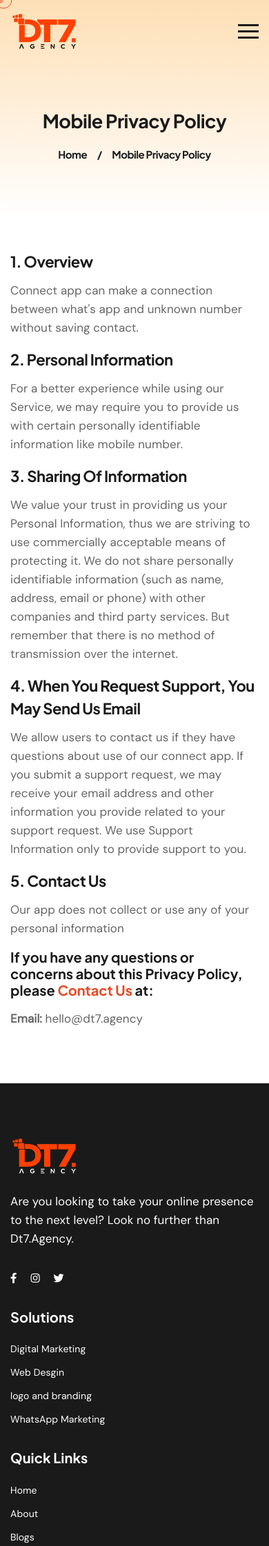
After one commit to DT7Solutions/DT7-advanced, a Django app: page /mobileprivacypolicy/ in a window 390 px wide. The commit adds this page. Shown: the top 2242 px of the page at 69% size. Run offline with Django 3.2, Linux system fonts and the light colour scheme; some libraries are stand-ins or nearby versions.

Commit message:
Blog and Mobile polocy update

```diff
--- a/Dt7solution/DT7App/sitemaps.py
+++ b/Dt7solution/DT7App/sitemaps.py
@@ -20,6 +20,7 @@ class PostSitemap(Sitemap):
             'projects',
             'contact',
             'privacypolicy',
+            'mobileprivacypolicy',
             'termsandconditions',
 
         ]
--- a/Dt7solution/DT7App/urls.py
+++ b/Dt7solution/DT7App/urls.py
@@ -1,5 +1,5 @@
 from django.urls import path
-from .views import Home,About,Blog,Solutions,Projects,Contact,Blogdetails,Privacypolicy,Projectdetails,Digitalpromotions,Webdesgin,PaidAdvertising,Brandidentity,WhatsAppPromotion,EmailMarketing,EcommerceListing,Privacypolicy,Termsandconditions,Seo
+from .views import Home,About,Blog,Solutions,Projects,Contact,Blogdetails,Privacypolicy,Projectdetails,Digitalpromotions,Webdesgin,PaidAdvertising,Brandidentity,WhatsAppPromotion,EmailMarketing,EcommerceListing,Privacypolicy,Mobileprivacypolicy,Termsandconditions,Seo
 
 
 
@@ -25,4 +25,5 @@ urlpatterns = [
     path('privacypolicy', Privacypolicy , name='privacypolicy'),
     path('termsandconditions/', Termsandconditions , name='termsandconditions'),
     path('Privacypolicy/', Privacypolicy , name='Privacypolicy'),
+    path('mobileprivacypolicy/', Mobileprivacypolicy , name='Mobileprivacypolicy'),
 ]
--- a/Dt7solution/DT7App/views.py
+++ b/Dt7solution/DT7App/views.py
@@ -131,10 +131,14 @@ def Seo(request):
     return render(request, 'uifiles/seo.html' ,{'navbar':'Solutions'})
 def Privacypolicy(request):
     return render(request, 'uifiles/privacy-policy.html' ,{'navbar':'Home'})
+def MobilePrivacypolicy(request):
+    return render(request, 'uifiles/mobile-privacy-policy.html' ,{'navbar':'Home'})
 def Termsandconditions(request):
     return render(request, 'uifiles/termsconditions.html')
 def Privacypolicy(request):
     return render(request, 'uifiles/privacy-policy.html')
+def Mobileprivacypolicy(request):
+    return render(request, 'uifiles/mobile-privacy-policy.html')
 
 
 
--- /dev/null
+++ b/Dt7solution/requirements.txt
@@ -0,0 +1,4 @@
+asgiref==3.7.2
+Django==5.0.1
+sqlparse==0.4.4
+tzdata==2023.4
--- a/Dt7solution/templates/uifiles/base.html
+++ b/Dt7solution/templates/uifiles/base.html
@@ -234,7 +234,7 @@
                             <div class="footer-one__bottom-link-box">
                                 <a href="/termsandconditions/" class="footer-one__bottom-link">Terms & Conditions</a>
                                 <a href="/Privacypolicy/" class="footer-one__bottom-link">Privacy Policy</a>
-                                <a href="/contact/" class="footer-one__bottom-link">Contact Us</a>
+                                <a href="/mobileprivacypolicy/" class="footer-one__bottom-link">Mobile Privacy Policy</a>
                             </div><!-- /.footer__bottom-link-box -->
                         </div>
                     </div><!-- /.row -->
--- /dev/null
+++ b/Dt7solution/templates/uifiles/mobile-privacy-policy.html
@@ -0,0 +1,129 @@
+
+<title> Mobile Privacy Policy | Dt7solutions </title>
+{% extends 'uifiles/subase.html' %}
+{% load static %}
+{% block content %}
+
+        <section class="page-header">
+            <div class="container">
+                <div class="page-header__content">
+                    <h2 class="page-header__title wow animated fadeInLeft" data-wow-delay="0.1s" data-wow-duration="1500ms">Mobile Privacy Policy</h2>
+                    <ul class="digihub-breadcrumb">
+                        <li><a href="index.html">Home</a></li>
+                        <li>/</li>
+                        <li><span>Mobile Privacy Policy</span></li>
+                    </ul><!-- /.thm-breadcrumb list-unstyled -->
+                </div><!-- /.page-header__content -->
+            </div><!-- /.container -->
+        </section><!-- /.page-header -->
+        <!-- Page Header End -->
+        <div class="modal fade " id="exampleModal" tabindex="-1" aria-labelledby="exampleModalLabel" aria-hidden="true">
+            <div class="modal-dialog">
+              <div class="modal-content">
+                <div class="modal-header">
+                  <h1 class="modal-title fs-5 " style="text-align:center;" id="exampleModalLabel"> Enquiry Form</h1>
+                  <button type="button" class="btn-close" data-bs-dismiss="modal" aria-label="Close"></button>
+                </div>
+                <div class="modal-body ">
+                    <form action="#" id="popreset" method="POST" class=" container-fluid"  >
+                        {% csrf_token %}
+                        <div class="row   mb-3">
+                          <div class="col-md-6 ">
+
+                            <input type="text" class=" comment-form__form-input " id="exampleInputName"  name="exampleInputName" placeholder="Your Name" aria-describedby="nameHelp">
+                          </div>
+                          <div class="col-md-6">
+
+                            <input type="tel" class=" comment-form__form-input" id="exampleInputPhone" name="exampleInputPhone" placeholder="Phonenumber" >
+                          </div>
+                        </div>
+                        <div class="row mb-3">
+                          <div class="col-md-6">
+
+                            <input type="email" class=" comment-form__form-input" id="exampleInputEmail"  name="exampleInputEmail"  placeholder="Email" aria-describedby="emailHelp">
+                            <div id="emailHelp" class="form-text"></div>
+                          </div>
+                          <div class="col-md-6">
+
+                            <select class=" comment-form__form-input" id="exampleSelectService" name="exampleSelectService" placeholder="Select Type of Service">
+                                <option value="">Select Type of Service</option>
+                                <option value="digital_marketing">Digital Marketing</option>
+                                <option value="email Marketing">Email Marketing</option>
+                                <option value="logo_and_branding">Logo and Branding</option>
+                                <option value="web_development">Web Development</option>
+                                <option value="ecommercelisting">Ecommerce Listing</option>
+                              </select>
+                          </div>
+                        </div>
+                        <div class="mb-3">
+
+                          <textarea class="comment-form__form-input popup-messsge"  id="exampleInputMessageinfo" name="exampleInputMessageinfo" placeholder="Enter your messege" rows="3"></textarea>
+                        </div>
+                        <button type="submit"  id="popupBtn" class="comment-form__form-btn btn btn-sm digihub-btn digihub-btn--secondary">Submit</button>
+                      </form>
+                </div>
+
+              </div>
+            </div>
+          </div>
+        <!-- Projects Details Page Start -->
+        <section class="projects-details-page">
+            <div class="container">
+                <div class="row">
+
+                    <div class="col-xl-12">
+                        <div class="projects-details-page__title-box">
+                            <h3 class="projects-details-page__title">1. Overview</h3>
+                            <p class="projects-details-page__desc">
+                                Connect app can make a connection between what's app and unknown number without saving contact.
+                            </p>
+                        </div><!-- /.projects-details-page__title-box -->
+                        <div class="projects-details-page__title-box mt-3">
+                            <h3 class="projects-details-page__title">2. Personal Information</h3>
+                            <p class="projects-details-page__desc">
+                                For a better experience while using our Service, we may require you to provide us with certain
+                                personally identifiable information like mobile number.
+                            </p>
+                        </div><!-- /.projects-details-page__title-box -->
+                        <div class="projects-details-page__title-box mt-3">
+                            <h3 class="projects-details-page__title">3. Sharing Of Information</h3>
+                            <p class="projects-details-page__desc">
+                                We value your trust in providing us your Personal Information, thus we are striving to use commercially
+                                acceptable means of protecting it. We do not share personally identifiable information (such as name, address,
+                                email or phone) with other companies and third party services. But remember that there is no method of
+                                transmission over the internet.
+                            </p>
+                        </div><!-- /.projects-details-page__title-box -->
+                        <div class="projects-details-page__title-box mt-3">
+                            <h3 class="projects-details-page__title">4. When You Request Support, You May Send Us Email</h3>
+                            <p class="projects-details-page__desc">
+                                We allow users to contact us if they have questions about use of our connect app. If you submit a support request,
+                                we may receive your email address and other information you provide related to your support request. We use Support
+                                Information only to provide support to you.
+                            </p>
+                        </div><!-- /.projects-details-page__title-box -->
+                        <div class="projects-details-page__title-box mt-3">
+                            <h3 class="projects-details-page__title">5. Contact Us</h3>
+                            <p class="projects-details-page__desc">
+                                Our app does not collect or use any of your personal information
+                            </p>
+                        </div><!-- /.projects-details-page__title-box -->
+                        <div class="projects-details-page__title-box mt-3">
+                            <h5 class="projects-details-page__desc">
+                                If you have any questions or concerns about this Privacy Policy, please <a href="/contact/">Contact Us</a> at:
+                                <p class="projects-details-page__desc mt-3">
+                                    <b>Email:</b> hello@dt7.agency
+                                </p>
+                            </h5>
+                        </div><!-- /.projects-details-page__title-box -->
+                    </div>
+
+                </div><!-- /.row -->
+            </div><!-- /.container -->
+        </section><!-- /.projects-details-page -->
+        <!-- Projects Details Page End -->
+        <!-- Footer Three Start -->
+
+    <a href="#" data-target="html" class="scroll-to-target scroll-to-top"><i class="fas fa-long-arrow-alt-up"></i></a>
+
+    {% endblock %}
--- a/Dt7solution/templates/uifiles/subase.html
+++ b/Dt7solution/templates/uifiles/subase.html
@@ -217,7 +217,7 @@
                             <div class="footer-one__bottom-link-box">
                                 <a href="/termsandconditions/" class="footer-one__bottom-link">Terms & Conditions</a>
                                 <a href="/" class="footer-one__bottom-link">Privacy Policy</a>
-                                <a href="/contact/" class="footer-one__bottom-link">Contact Us</a>
+                                <a href="/mobileprivacypolicy/" class="footer-one__bottom-link">Mobile Privacy Policy</a>
                             </div><!-- /.footer__bottom-link-box -->
                         </div>
                     </div><!-- /.row -->
```
Also changed, not shown: Dt7solution/db.sqlite3, Dt7solution/media/uploads/The-importance-of-digital-presence-for-business.jpg (added).
